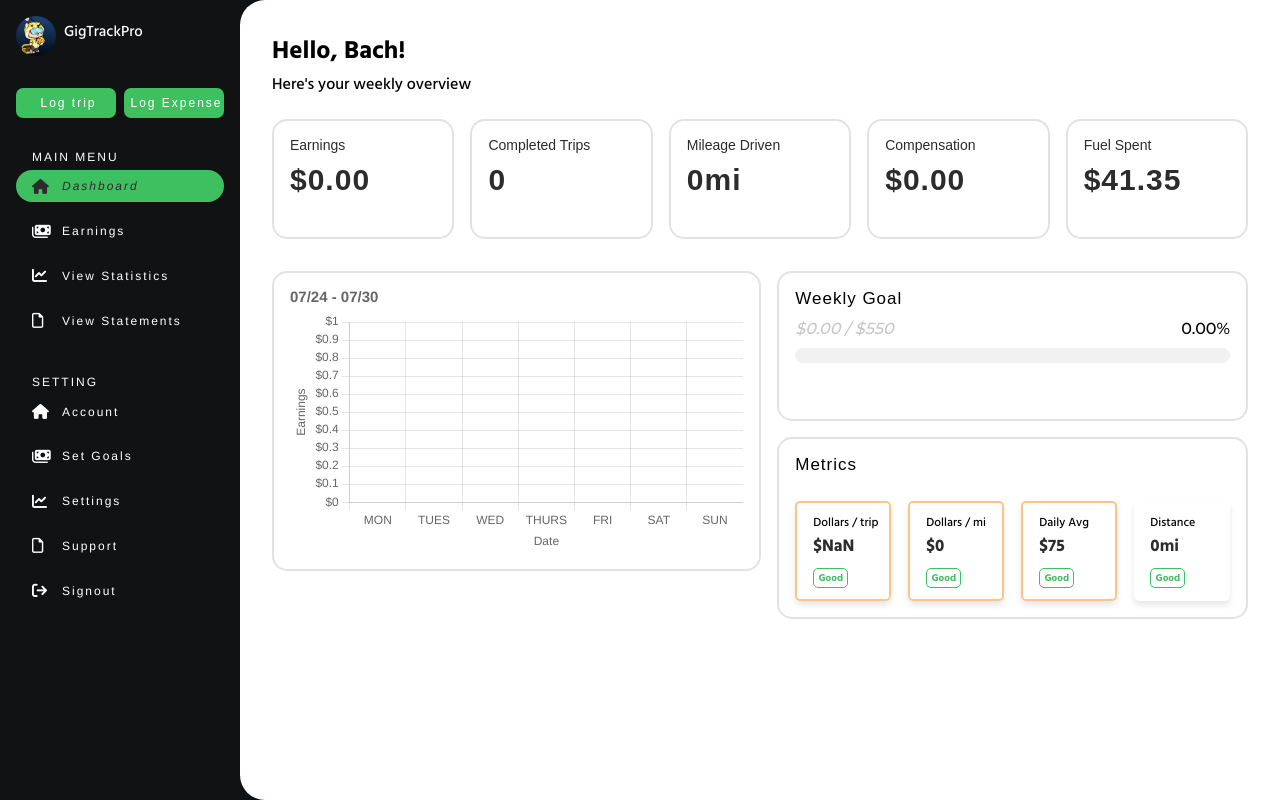
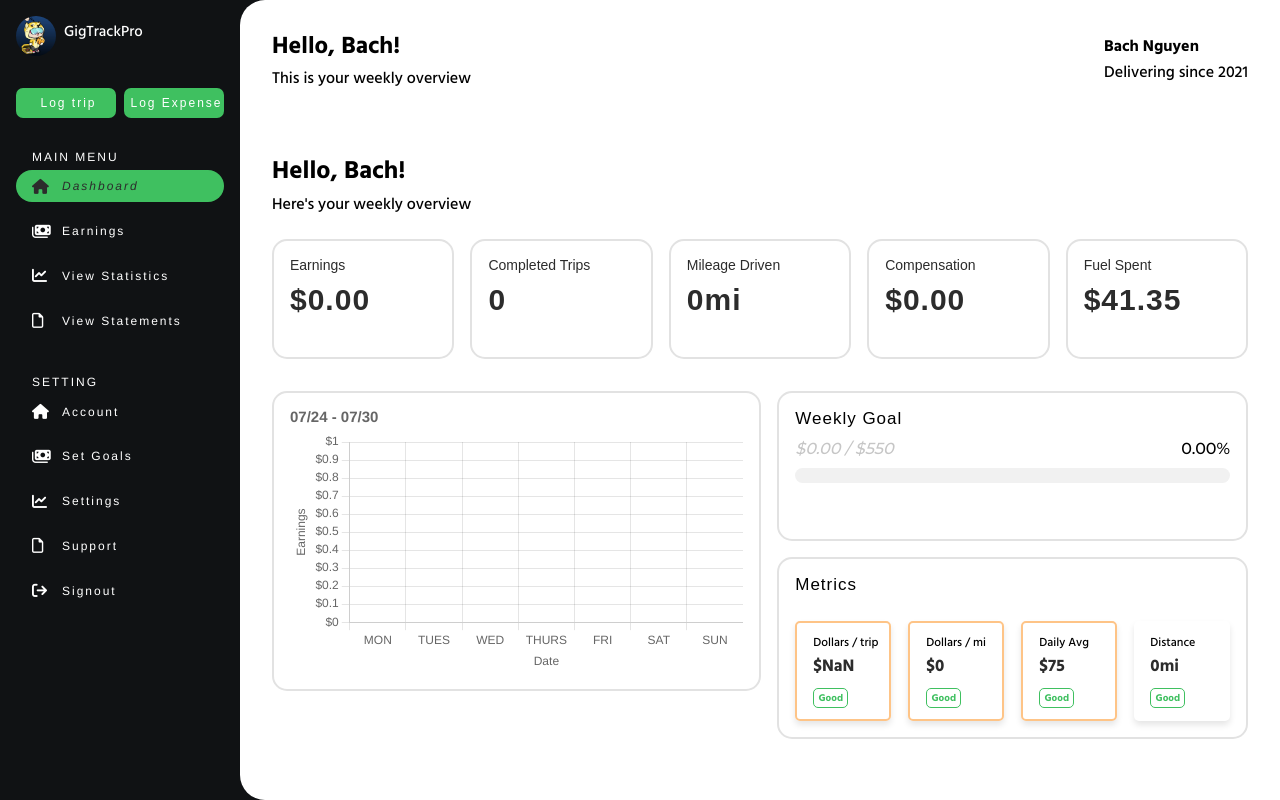
Before and after one commit to bvchnguyen/GigLog, a React (Create React App) app in the folder gigtrackpro/frontend/: page / in a window 1280 px wide. Built offline with nearby package versions, Linux system fonts and the light colour scheme.

Commit message:
Update inner layout to statically render top heading

```diff
--- a/gigtrackpro/frontend/src/App.js
+++ b/gigtrackpro/frontend/src/App.js
@@ -37,7 +37,10 @@ function App() {
     const displayNavSelect = () => {
         switch(active){
             case 1:
-                return <h2>Dashboard</h2>
+                return <div>
+                            <h2>Hello, Bach!</h2>
+                            <p>This is your weekly overview</p>
+                        </div>
             case 2:
                 return <h2>Earnings</h2>
             case 3:
@@ -54,14 +57,17 @@ function App() {
         <Mainlayout>
             <Navigation active={ active } setActive={ setActive }/>
             <main>
-                {/* <div className='hellotest'>
+                <div className='hellotest'>
                     {displayNavSelect()}
-                </div> */}
+                    <div>
+                        <h4>Bach Nguyen</h4>
+                        <p>Delivering since 2021</p>
+                    </div>
+                </div>
                 <div>
                     {displayData()}
                 </div>
             </main>
-            {/* <RenderItems /> */}
         </Mainlayout>
     </AppStyled>
   );
@@ -71,9 +77,10 @@ const AppStyled = styled.div`
     height: 100vh;
     /* position: relative; */
     .hellotest{
-        background-color: #f8f7f0;
-        height: 10vh;
+        background-color: white;
+        height: 15vh;
         padding: 2rem;
+        border-radius: 25px 0 0 0;
         display: flex;
         flex-direction: row;
         justify-content: space-between;
@@ -85,9 +92,7 @@ const AppStyled = styled.div`
         flex-direction: column;
         height: 100vh;
         width: 100%;
-        /* background-color: white; */
         background-color: #101214;
-        /* border-radius: 20px; */
         overflow: hidden;
         overflow-x: hidden;
         &::-webkit-scrollbar{
--- a/gigtrackpro/frontend/src/styles/Layouts.js
+++ b/gigtrackpro/frontend/src/styles/Layouts.js
@@ -12,12 +12,12 @@ export const Innerlayout = styled.div`
     /* padding: 2rem 1.5rem; */
     /* background-color: #f8f7f0 ; */
     background-color: white;
-    border-radius: 25px 0 0 25px;
+    border-radius: 0 0 0 25px;
 
     display: flex;
     flex-direction: column;
     /* justify-content: space-around; */
     align-items: flex-start;
     width: 100%;
-    height: 100vh;
+    height: 85vh;
 `;
```
